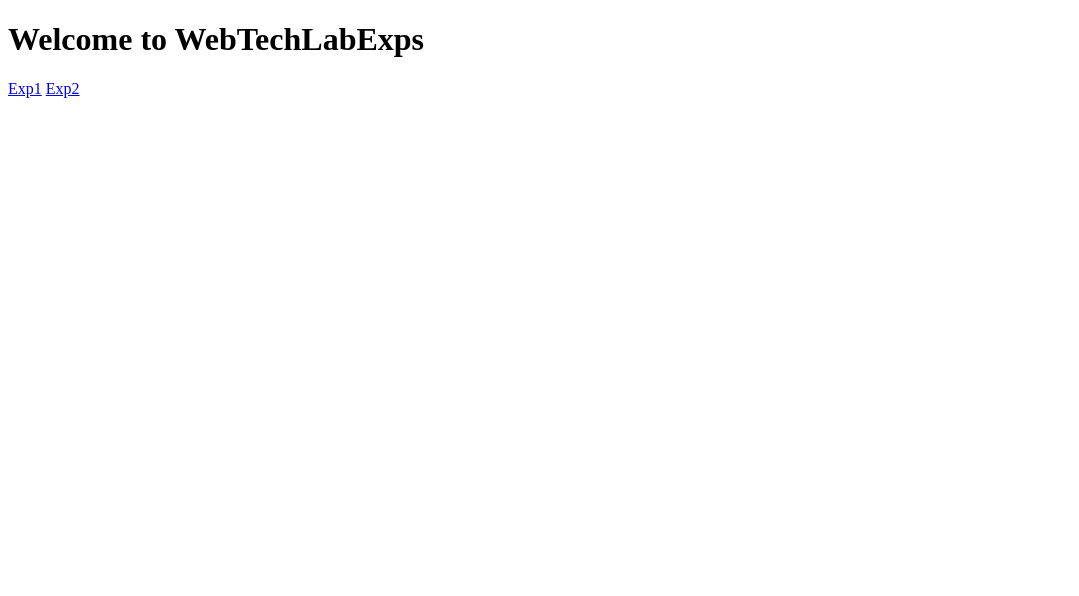
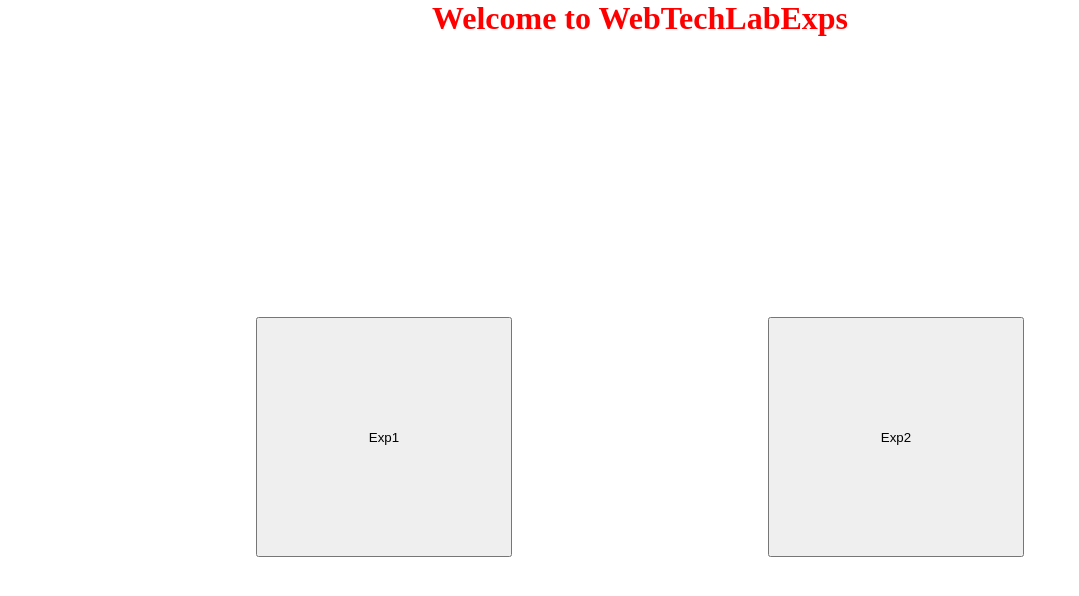
Before and after one commit to Shivang-gupta0912/WebTechLabExps, a plain HTML site: page index.html in a window 1280 px wide. Shown: the whole page, without its empty margins (0-1079 px from the left). Drawn offline with Linux system fonts and the light colour scheme.

Commit message:
updated main index.html

```diff
--- a/index.html
+++ b/index.html
@@ -4,10 +4,41 @@
     <meta charset="UTF-8">
     <meta name="viewport" content="width=device-width, initial-scale=1.0">
     <title>Welcome to WebTechLabExps</title>
+    <style>
+        *{
+            margin: 0;
+            padding:0;
+            box-sizing: border-box;
+        }
+        h1{
+            color:red;
+            text-align: center;
+        }
+        .container{
+            display: flex;
+            height:100vh;
+            justify-content: space-evenly;
+            align-items: center;
+        }
+        a{
+            width:20%;
+            height: 30%;
+        }
+        a button{
+            width: 100%;
+            height:100%;
+        }
+        a button:hover{
+            cursor: pointer;
+        }
+    </style>
 </head>
 <body>
     <h1>Welcome to WebTechLabExps</h1>
-    <a href="./Exp1/index.html">Exp1</a>
-    <a href="./Exp2/index.html">Exp2</a>
+    <div class="container">
+        <a href="./Exp1/index.html"><button>Exp1</button></a>
+        <a href="./Exp2/index.html"><button>Exp2</button></a>
+    </div>
+    </div>
 </body>
 </html>
```
